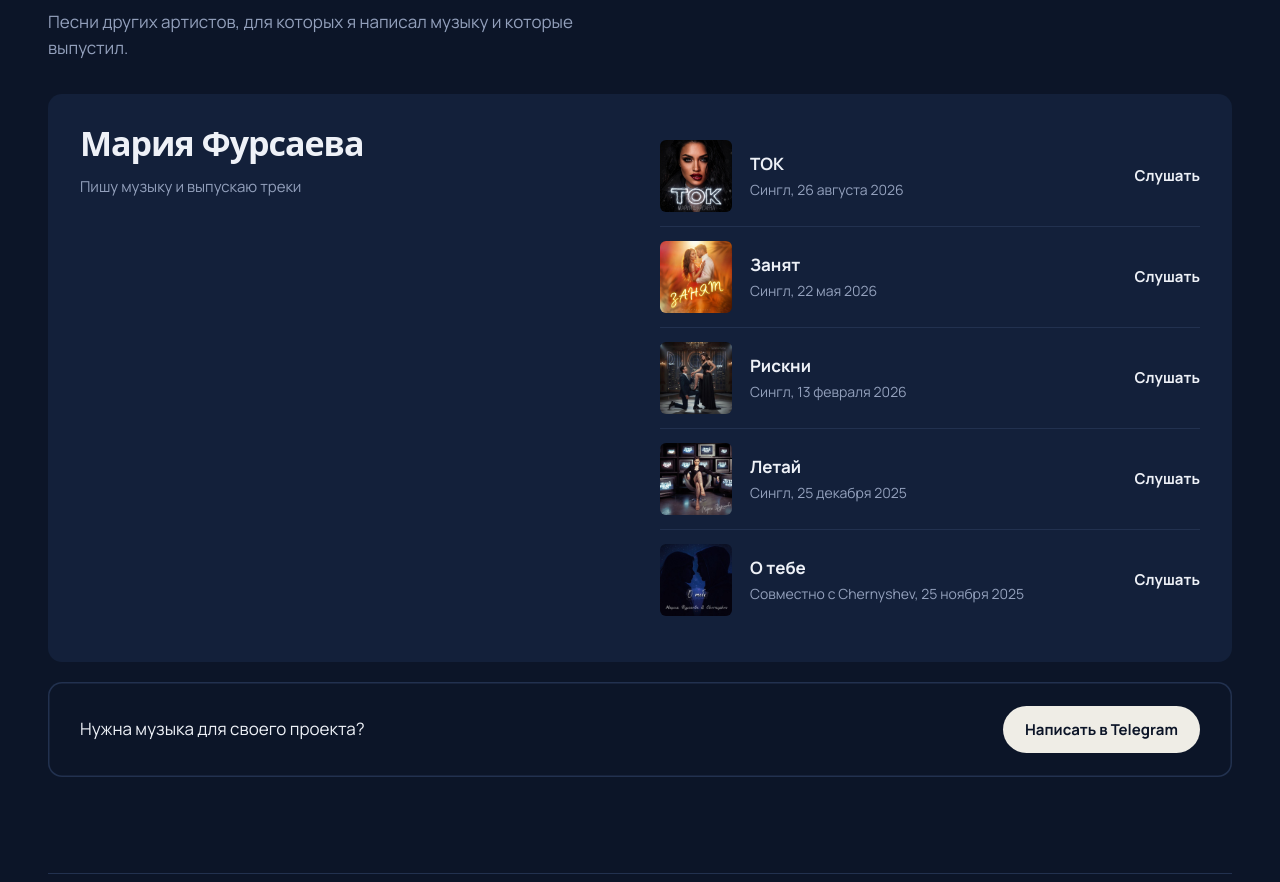
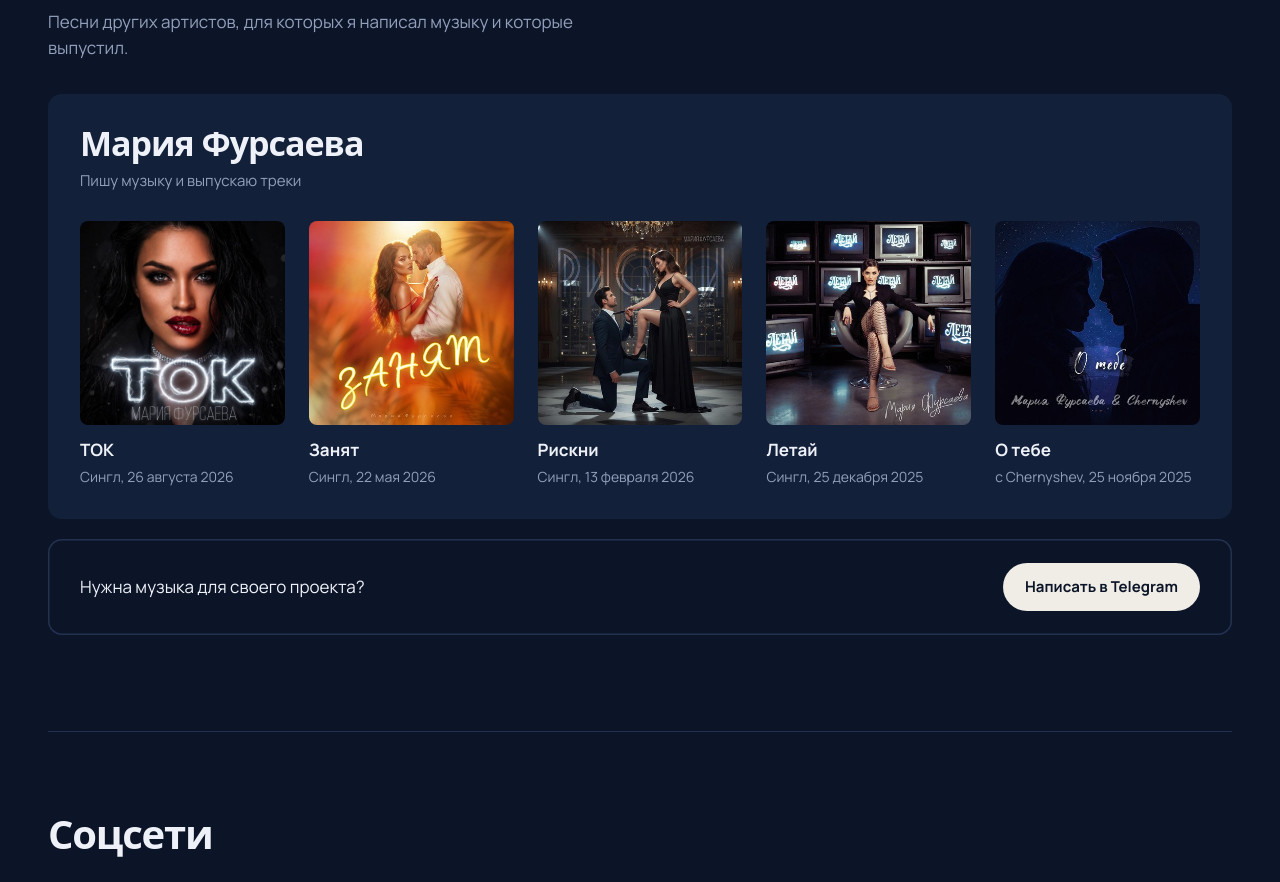
Before and after one commit to VladkaTrue/music, a plain HTML site: page index.html in a window 1280 px wide. Shown: the part 1404-2286 px from the top of the page. Drawn offline with Linux system fonts and the light colour scheme; a web font is replaced by a local one.

Commit message:
Продюсирование: сетка обложек как у релизов
Co-Authored-By: Claude Opus 5.5 <noreply@anthropic.com>
Claude-Session: https://claude.ai/code/session_018Q7i5H1T8xxJV5CAUHN87A

```diff
--- a/index.html
+++ b/index.html
@@ -85,15 +85,10 @@ h2{margin:0;font:600 clamp(28px,3.4vw,40px)/1.1 var(--display);letter-spacing:-.
 .meta b{font-size:17px}
 .meta span{color:var(--muted);font-size:14px}
 
-.artist{background:var(--panel);border-radius:14px;padding:32px;display:grid;grid-template-columns:repeat(auto-fit,minmax(min(100%,320px),1fr));gap:40px;align-items:start}
-.artist-name{display:flex;flex-direction:column;gap:14px}
+.artist{background:var(--panel);border-radius:14px;padding:32px;display:flex;flex-direction:column;gap:28px}
+.artist-name{display:flex;flex-direction:column;gap:8px}
 .artist-name b{font:600 34px/1.05 var(--display);letter-spacing:-.03em}
 .artist-name span{color:var(--muted);font-size:15px}
-.track{display:flex;align-items:center;gap:18px;padding:14px 0;border-bottom:1px solid var(--line);text-decoration:none}
-.track:last-child{border-bottom:0}
-.track img{flex:none;width:72px;height:72px;border-radius:6px;object-fit:cover}
-.track .meta{flex-grow:1}
-.track .go{font-weight:700;font-size:15px}
 .cta{margin-top:20px;display:flex;align-items:center;justify-content:space-between;gap:16px;flex-wrap:wrap;padding:24px 32px;border-radius:14px;box-shadow:inset 0 0 0 1.5px var(--line)}
 .cta span{font-size:17px}
 
@@ -125,7 +120,6 @@ footer{border-top:1px solid var(--line);padding:28px 0 44px;display:flex;justify
   .tag{left:8px;top:8px;font-size:11px;padding:3px 8px}
   .artist{padding:20px;gap:16px}
   .artist-name b{font-size:24px}
-  .track img{width:60px;height:60px}
   .cta{flex-direction:column;align-items:stretch;padding:20px}
   .socials{grid-template-columns:1fr}
   .soc{padding:16px 18px}
@@ -199,31 +193,26 @@ footer{border-top:1px solid var(--line);padding:28px 0 44px;display:flex;justify
   <p class="intro">Песни других артистов, для которых я написал музыку и которые выпустил.</p>
   <div class="artist">
     <div class="artist-name"><b>Мария Фурсаева</b><span>Пишу музыку и выпускаю треки</span></div>
-    <div>
-      <a class="track" href="https://band.link/mf_tok" target="_blank" rel="noopener">
-        <img src="covers/tok.jpg" alt="" loading="lazy">
-        <span class="meta"><b>ТОК</b><span>Сингл, 26 августа 2026</span></span>
-        <span class="go">Слушать</span>
+    <div class="grid">
+      <a class="rel" href="https://band.link/mf_tok" target="_blank" rel="noopener">
+        <div class="cover"><img src="covers/tok.jpg" alt="Обложка «ТОК»" loading="lazy"></div>
+        <div class="meta"><b>ТОК</b><span>Сингл, 26 августа 2026</span></div>
       </a>
-      <a class="track" href="https://band.link/mf_zanyat" target="_blank" rel="noopener">
-        <img src="covers/zanyat.jpg" alt="" loading="lazy">
-        <span class="meta"><b>Занят</b><span>Сингл, 22 мая 2026</span></span>
-        <span class="go">Слушать</span>
+      <a class="rel" href="https://band.link/mf_zanyat" target="_blank" rel="noopener">
+        <div class="cover"><img src="covers/zanyat.jpg" alt="Обложка «Занят»" loading="lazy"></div>
+        <div class="meta"><b>Занят</b><span>Сингл, 22 мая 2026</span></div>
       </a>
-      <a class="track" href="https://band.link/fursaeva_riskni" target="_blank" rel="noopener">
-        <img src="covers/riskni.jpg" alt="" loading="lazy">
-        <span class="meta"><b>Рискни</b><span>Сингл, 13 февраля 2026</span></span>
-        <span class="go">Слушать</span>
+      <a class="rel" href="https://band.link/fursaeva_riskni" target="_blank" rel="noopener">
+        <div class="cover"><img src="covers/riskni.jpg" alt="Обложка «Рискни»" loading="lazy"></div>
+        <div class="meta"><b>Рискни</b><span>Сингл, 13 февраля 2026</span></div>
       </a>
-      <a class="track" href="https://band.link/mariafursaeva_fly" target="_blank" rel="noopener">
-        <img src="covers/letai.jpg" alt="" loading="lazy">
-        <span class="meta"><b>Летай</b><span>Сингл, 25 декабря 2025</span></span>
-        <span class="go">Слушать</span>
+      <a class="rel" href="https://band.link/mariafursaeva_fly" target="_blank" rel="noopener">
+        <div class="cover"><img src="covers/letai.jpg" alt="Обложка «Летай»" loading="lazy"></div>
+        <div class="meta"><b>Летай</b><span>Сингл, 25 декабря 2025</span></div>
       </a>
-      <a class="track" href="https://band.link/4VUO1" target="_blank" rel="noopener">
-        <img src="covers/o-tebe.jpg" alt="" loading="lazy">
-        <span class="meta"><b>О тебе</b><span>Совместно с Chernyshev, 25 ноября 2025</span></span>
-        <span class="go">Слушать</span>
+      <a class="rel" href="https://band.link/4VUO1" target="_blank" rel="noopener">
+        <div class="cover"><img src="covers/o-tebe.jpg" alt="Обложка «О тебе»" loading="lazy"></div>
+        <div class="meta"><b>О тебе</b><span>с Chernyshev, 25 ноября 2025</span></div>
       </a>
     </div>
   </div>
```
